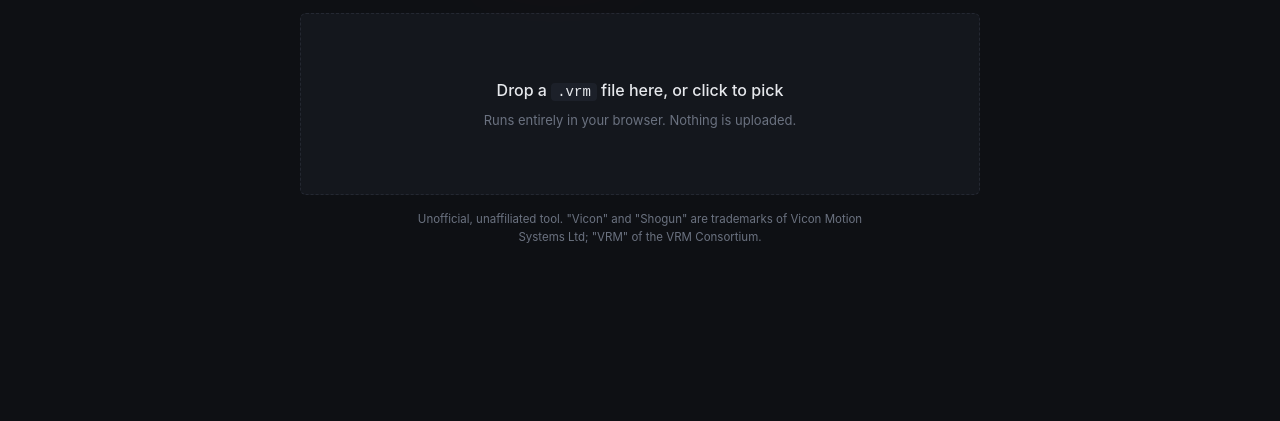
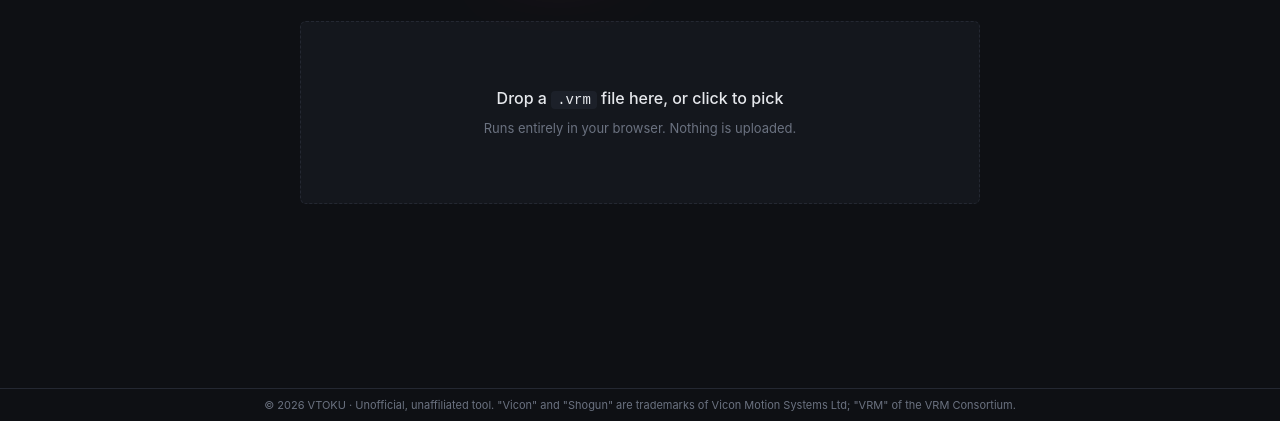
Before and after one commit to vtoku/VRMxShogun, a website built with Vite: page index.html in a window 1280 px wide. Shown: the part 379-800 px from the top of the page. Built offline with nearby package versions, Linux system fonts and the light colour scheme.

Commit message:
Move trademark disclaimer into a persistent page footer
Co-Authored-By: Claude Opus 4.7 (1M context) <noreply@anthropic.com>

```diff
--- a/index.html
+++ b/index.html
@@ -46,10 +46,6 @@
             </div>
           </div>
           <p id="empty-error" class="error-text" hidden></p>
-          <p class="disclaimer">
-            Unofficial, unaffiliated tool. "Vicon" and "Shogun" are trademarks of
-            Vicon Motion Systems Ltd; "VRM" of the VRM Consortium.
-          </p>
         </section>
 
         <!-- Loading state -->
@@ -68,6 +64,11 @@
         </section>
       </main>
 
+      <footer class="footer">
+        © 2026 VTOKU · Unofficial, unaffiliated tool. "Vicon" and "Shogun" are
+        trademarks of Vicon Motion Systems Ltd; "VRM" of the VRM Consortium.
+      </footer>
+
       <input id="file-input" type="file" accept=".vrm,.glb" hidden />
     </div>
     <script type="module" src="/src/main.ts"></script>
--- a/src/style.css
+++ b/src/style.css
@@ -386,13 +386,14 @@ body.dragging .dropzone {
   margin: 0;
 }
 
-.disclaimer {
-  max-width: 460px;
+.footer {
+  flex-shrink: 0;
+  padding: 8px 16px;
+  border-top: 1px solid var(--border);
   text-align: center;
   color: var(--text-faint);
-  font-size: 11.5px;
+  font-size: 11px;
   line-height: 1.5;
-  margin: 0;
 }
 
 @media (max-width: 720px) {
```
